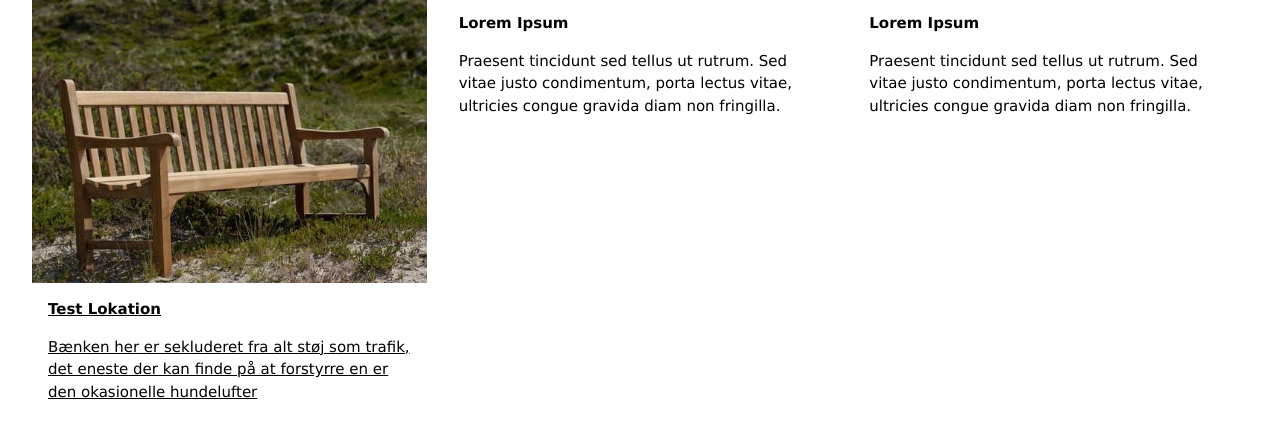
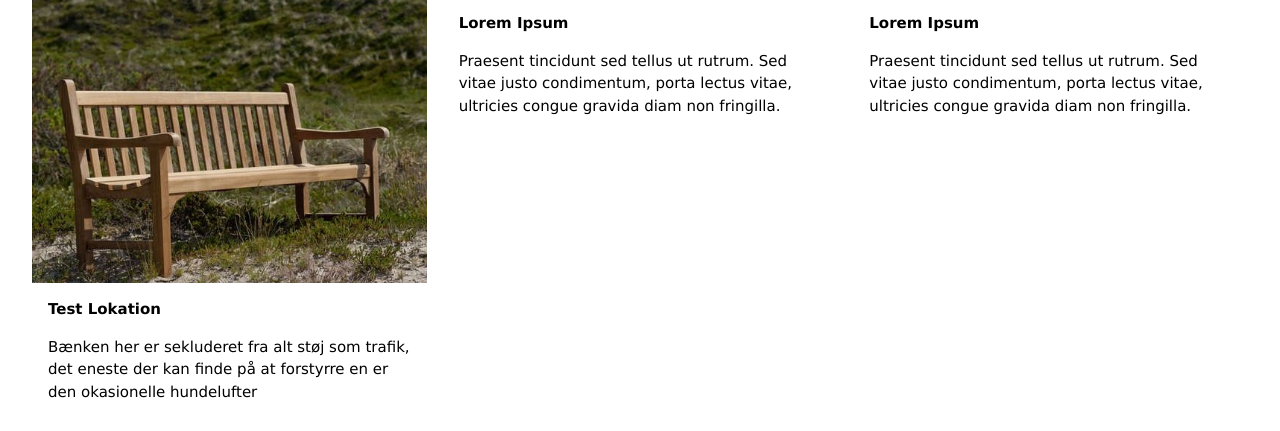
Before and after one commit to PBlendvig/Innovation, a website: page index.html in a window 1280 px wide. Shown: the part 1203-1634 px from the top of the page. Drawn offline with nearby package versions, Linux system fonts and the light colour scheme.

Commit message:
Update index.html

```diff
--- a/index.html
+++ b/index.html
@@ -49,7 +49,7 @@
    <!-- First Photo Grid-->
    <div class="w3-row-padding">
     <div class="w3-third w3-container w3-margin-bottom">
-      <a href="Ravnholt.html">
+      <a href="Ravnholt.html" style="text-decoration:none;">
       <img src="Billeder/test1.jpg" alt="Norway" style="width:100%" class="w3-hover-opacity">
       <div class="w3-container w3-white">
         <p><b>Test Lokation</b></p>
```
